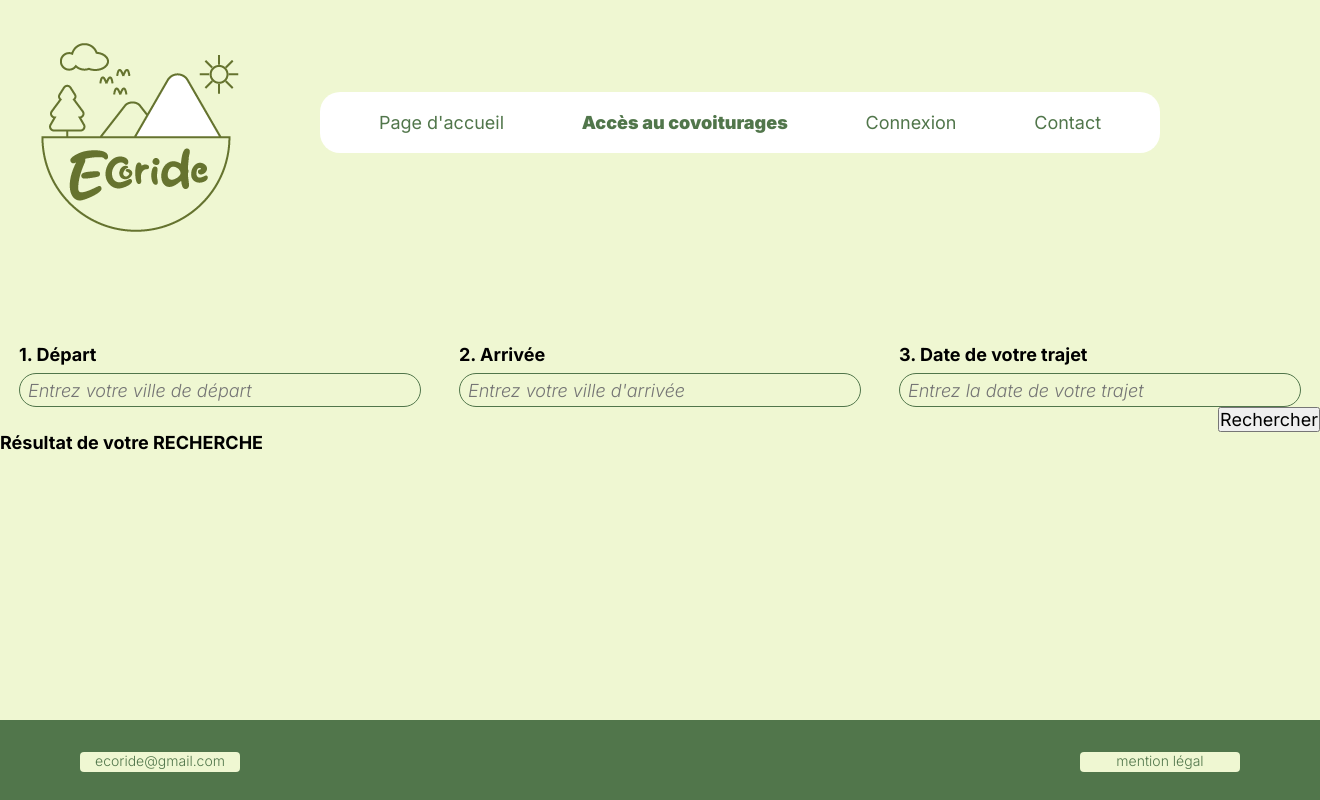
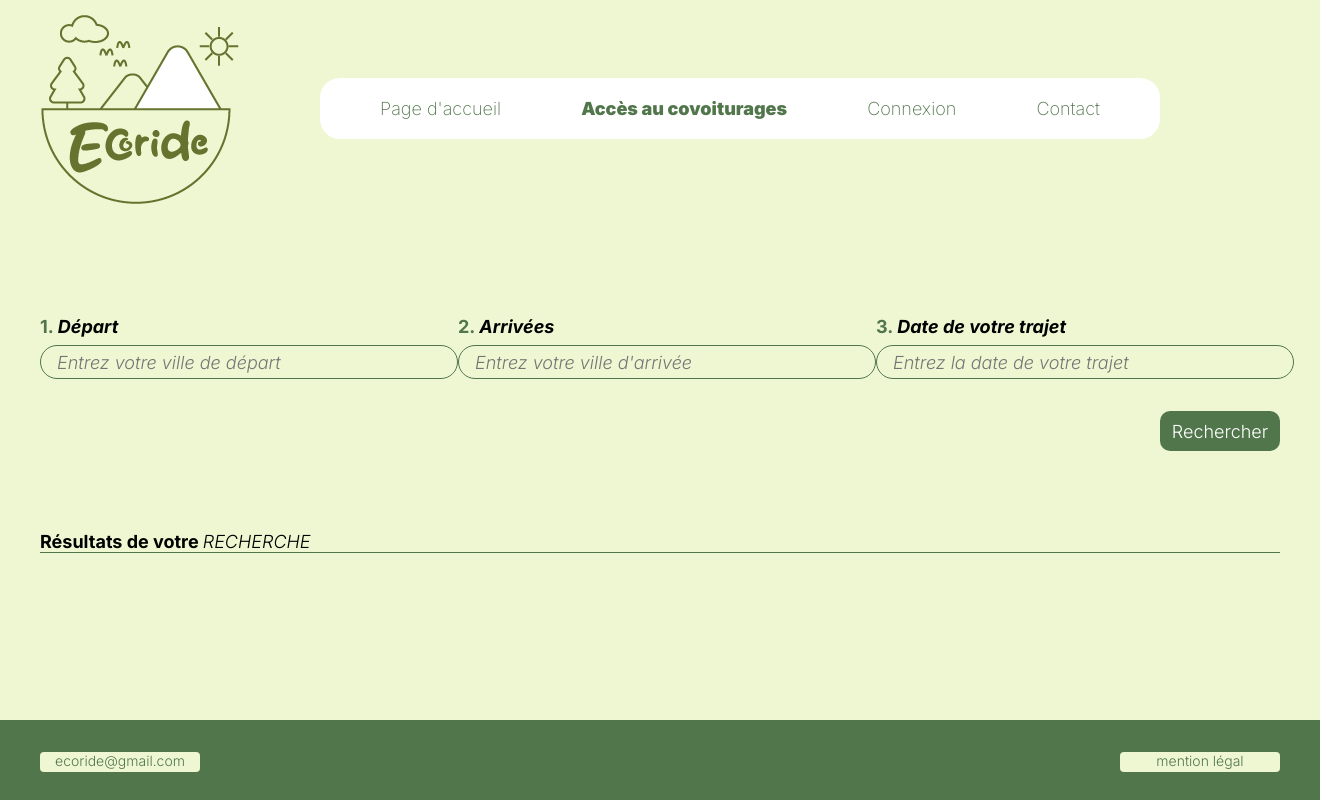
Before and after one commit to Minibrute90/ecoride, a PHP site: page /accesaucovoiturages.php in a window 1320 px wide. Run offline with PHP 8.4, Linux system fonts and the light colour scheme.

Commit message:
page_acces_covoit_off

```diff
--- a/accesaucovoiturages.php
+++ b/accesaucovoiturages.php
@@ -28,33 +28,36 @@
     </header>
 
     <section class="zone_accescovoit">
+        <form action="#">
         <article class="zone_accescovoit">
 
                 <div class="zone_input_recherche_covoit">
-                    <h1>1. Départ</h1>
+                    <div class="titre_input_recherche_covoit"><h1 style ="color:#51764B"> 1.</h1><h1 class="decal">  <i>Départ</i> </h1></div>
                         <input class="recherche_covoit" type="text" placeholder="Entrez votre ville de départ" name="search">
                 </div>
 
                 <div class="zone_input_recherche_covoit">
-                    <h1>2. Arrivée</h1>
+                    <div class="titre_input_recherche_covoit"><h1 style ="color:#51764B"> 2. </h1><h1 class="decal">  <i>Arrivées</i> </h1></div>
                         <input class="recherche_covoit" type="text" placeholder="Entrez votre ville d'arrivée" name="search">
                 </div>
 
                 <div class="zone_input_recherche_covoit">
-                    <h1>3. Date de votre trajet</h1>
+                    <div class="titre_input_recherche_covoit"><h1 style ="color:#51764B"> 3. </h1><h1 class="decal"> <i>Date de votre trajet</i> </h1></div>
                         <input class="recherche_covoit" type="text" placeholder="Entrez la date de votre trajet" name="search">
                     </h1>
                 </div>
 
         </article>
 
+
         <div class="bouton_recherche_covoit">
                         <button class="btn_recherche_covoit" type="button">Rechercher</button>
         </div>
+        </form>
 
-        <article class="zone_resultat_recherche">
+        <article class="resultat_covoit">
 
-            <h2>Résultat de votre RECHERCHE</h2>
+        <div class="titre_resultat_covoit"><h2>Résultats de votre</h2><h2 class="h2_recherche-covoit">RECHERCHE</h2></div>
 
         </article>
     </section>
--- a/css/style.css
+++ b/css/style.css
@@ -16,10 +16,14 @@ body{
 	min-height: 100vh;
 }
 
-input::placeholder {
-    padding-left:8px;
+input[type=text]{
+    padding-left:16px;
     font-weight: 300;
     font-style: italic;
+}
+
+p {
+    font-weight: 200;
 }
 
 
@@ -33,7 +37,7 @@ header {
 }
 
 .logo{
-    margin-top: 40px;
+    margin-top: 12px;
     margin-left: 40px;
 }
 
@@ -53,6 +57,7 @@ nav ul {
 
 nav a {
     color :#51764B;
+    font-weight:200;
 }
 
 nav a:hover{
@@ -135,17 +146,23 @@ section.zone_accescovoit{
     flex-direction:column;
 }
 
+.titre_input_recherche_covoit{
+    display: flex;
+    flex-direction: row;
+    justify-content: flex-start;
+}
+
+.decal{
+    margin-left: 4px;
+}
+
 article.zone_accescovoit{
     margin-top: 100px;
+    margin-right:40px;
+    margin-left:40px;
     display:flex;
     flex-direction:row;
-    justify-content:space-around;
-}
-
-.bouton_recherche_covoit{
-    display:flex;
-    flex-direction:row;
-    justify-content:flex-end
+    justify-content:space-between;
 }
 
 .zone_input_recherche_covoit input{
@@ -157,6 +174,52 @@ article.zone_accescovoit{
     border-radius: 20px;
 }
 
+.bouton_recherche_covoit{
+    margin-top:32px;
+    margin-right:40px;
+    display:flex;
+    flex-direction:row;
+    justify-content:flex-end;
+}
+
+.bouton_recherche_covoit button{
+    width: 120px;
+    height: 40px;
+    background-color: #51764B;
+    color:white;
+    font-weight: 300;
+    border: none;
+    border-radius: 10px;
+}
+
+.bouton_recherche_covoit button:hover{
+    background-color: #A8B47B;
+    color: black;
+}
+
+article.resultat_covoit{
+    margin-top:80px;
+    margin-left: 40px;
+    margin-right: 40px;
+    display: flex;
+    flex-direction: row;
+    justify-content: flex-start;
+
+}
+
+.titre_resultat_covoit{
+    width: 100%;
+    display: flex;
+    flex-direction: row;
+    justify-content: flex-start;
+    border-bottom: 1px solid #51764B;
+}
+
+.h2_recherche-covoit{
+    margin-left: 4px;
+    font-weight: 300;
+    font-style: italic;
+}
 
 
 /*style footer*/
@@ -173,9 +236,9 @@ footer {
     display: flex;
     flex-direction: row;
     justify-content: space-between;
-    margin:32px;
-    margin-right:80px;
-    margin-left:80px;
+    margin-top:32px;
+    margin-right:40px;
+    margin-left:40px;
     left:0;
     right:0;
 }
@@ -211,7 +274,7 @@ footer {
     display: none;
 }
 
-img{
+.illustration_accueil img{
     max-width: 100%;
     height: auto;
 }
```
Also changed, not shown: other parts of css/style.css (+11 -20 lines).
